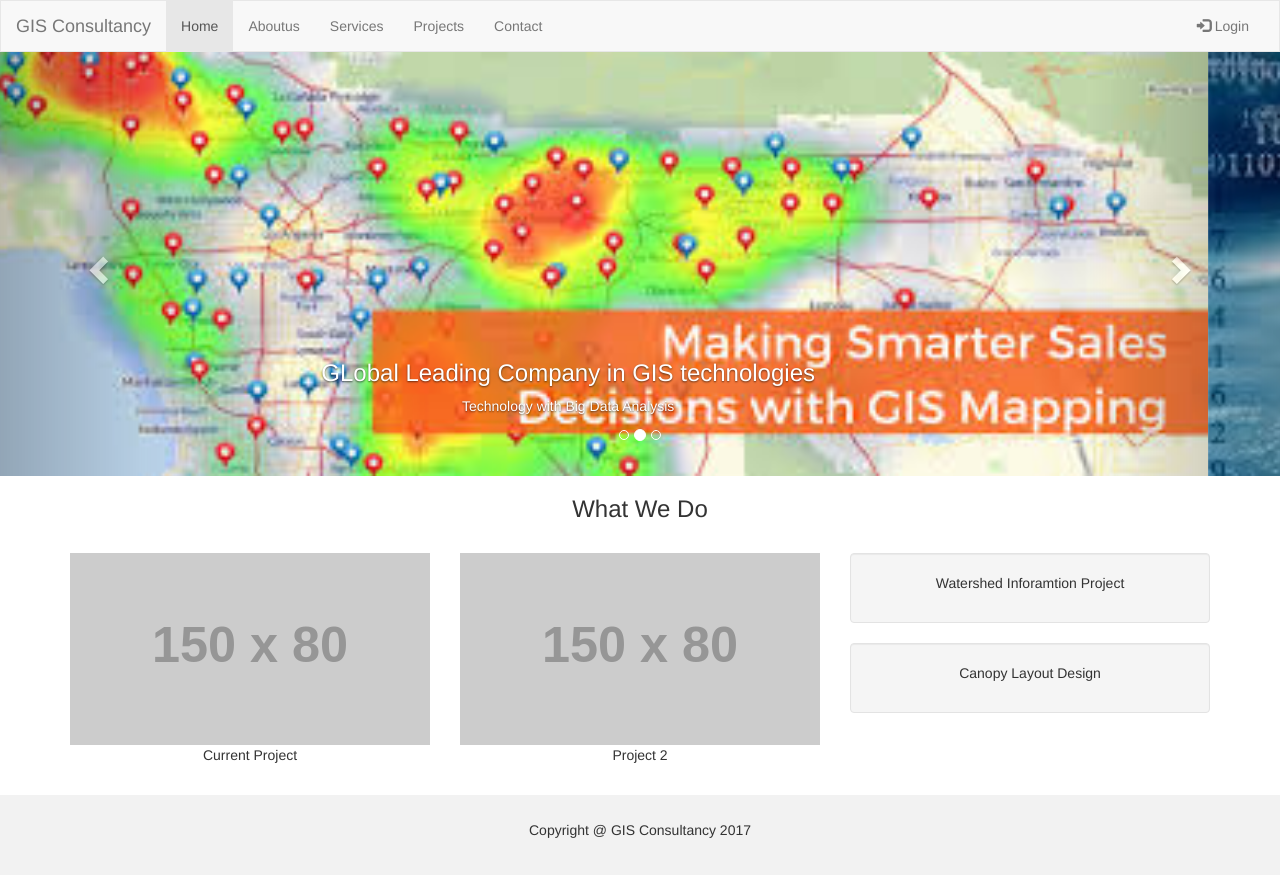
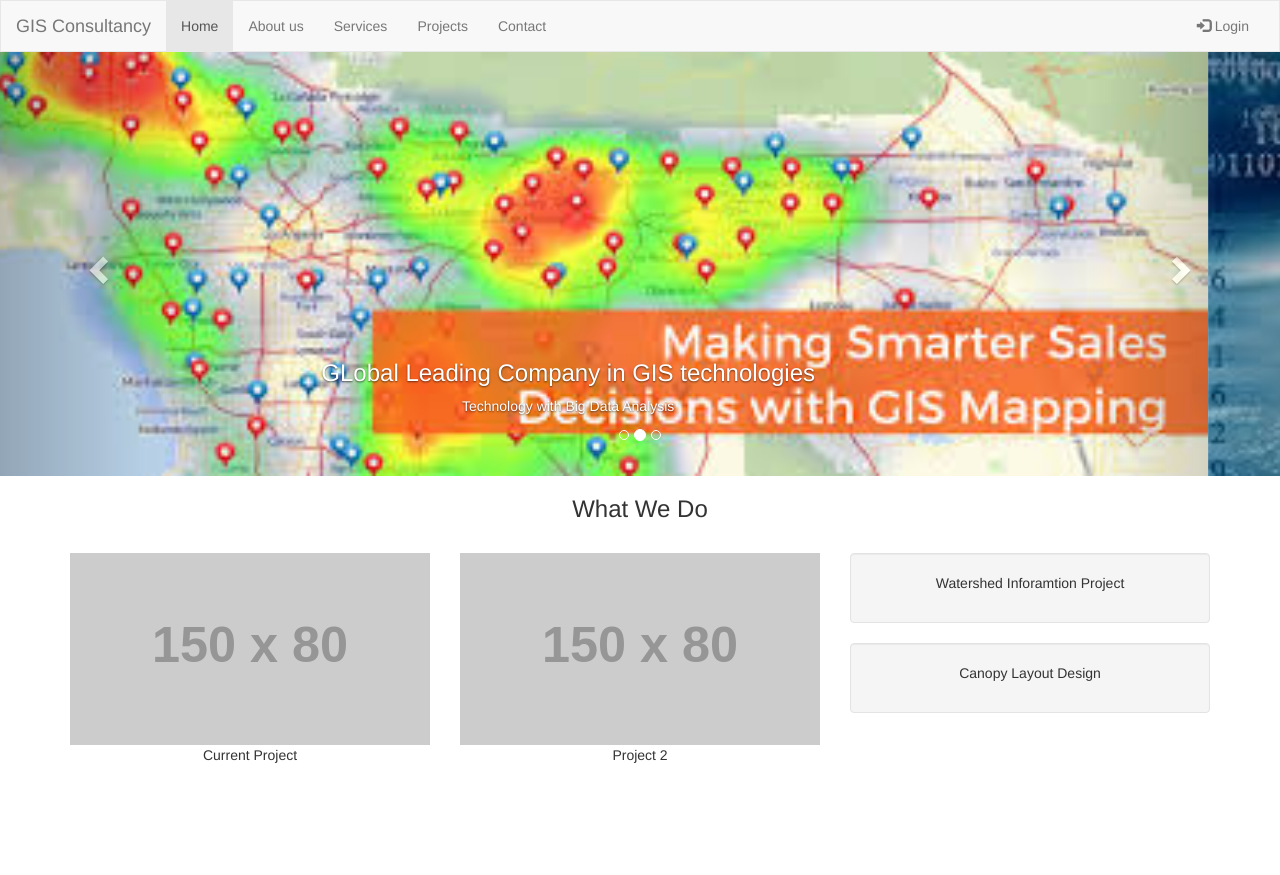
Before and after one commit to ssaidava/saidava.github.io, a plain HTML site: page aboutus.html in a window 1280 px wide. After the commit the page ends 800 px from the top, so only its background shows below. Drawn offline with nearby package versions, Linux system fonts and the light colour scheme; placeholder pictures from the web are drawn by us.

Commit message:
added Footer and header and modified index and aboutus

```diff
--- a/aboutus.html
+++ b/aboutus.html
@@ -40,30 +40,7 @@
 </head>
 <body>
 
-<nav class="navbar navbar-default">
-  <div class="container-fluid">
-    <div class="navbar-header">
-      <button type="button" class="navbar-toggle" data-toggle="collapse" data-target="#myNavbar">
-        <span class="icon-bar"></span>
-        <span class="icon-bar"></span>
-        <span class="icon-bar"></span>
-      </button>
-      <a class="navbar-brand" href="#">GIS Consultancy</a>
-    </div>
-    <div class="collapse navbar-collapse" id="myNavbar">
-      <ul class="nav navbar-nav">
-        <li class="active"><a href="index.html">Home</a></li>
-        <li><a href="aboutus.html">Aboutus</a></li>
-        <li><a href="services.html">Services</a></li>
-        <li><a href="projects.html">Projects</a></li>
-        <li><a href="contact.html">Contact</a></li>
-      </ul>
-      <ul class="nav navbar-nav navbar-right">
-        <li><a href="#"><span class="glyphicon glyphicon-log-in"></span> Login</a></li>
-      </ul>
-    </div>
-  </div>
-</nav>
+<div id="header"></div>
 
 <div id="myCarousel" class="carousel slide" data-ride="carousel">
     <!-- Indicators -->
@@ -134,9 +111,10 @@
   </div>
 </div><br>
 
-<footer class="container-fluid text-center">
-  <p>Copyright @ GIS Consultancy 2017</p>
-</footer>
+ <script>
+  $("#header").load("header.html");
+  $("#footer").load("footer.html");
 
+</script>
 </body>
 </html>
--- a/header.html
+++ b/header.html
@@ -11,7 +11,7 @@
     <div class="collapse navbar-collapse" id="myNavbar">
       <ul class="nav navbar-nav">
         <li class="active"><a href="index.html">Home</a></li>
-        <li><a href="aboutus.html">Aboutus</a></li>
+        <li><a href="aboutus.html">About us</a></li>
         <li><a href="services.html">Services</a></li>
         <li><a href="projects.html">Projects</a></li>
         <li><a href="contact.html">Contact</a></li>
```
Also changed, not shown: index.html (+0 -3 lines).
